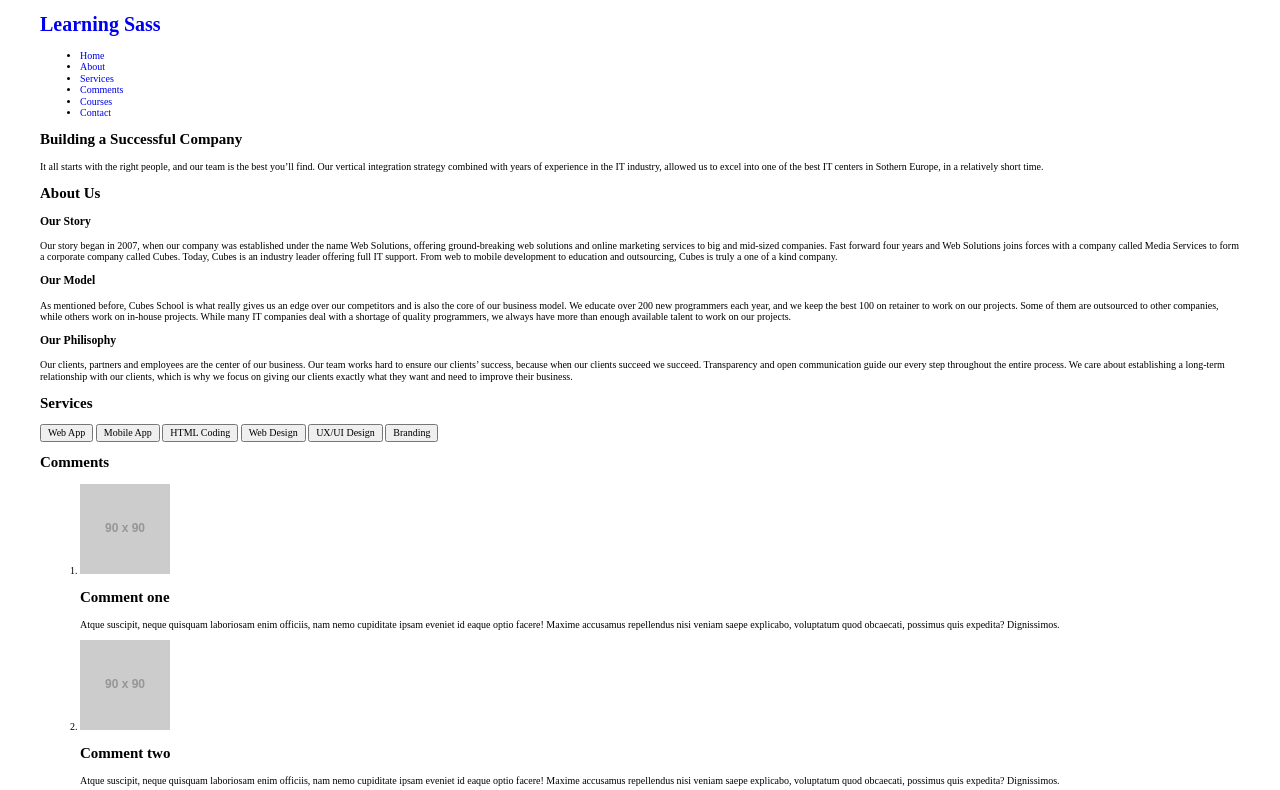
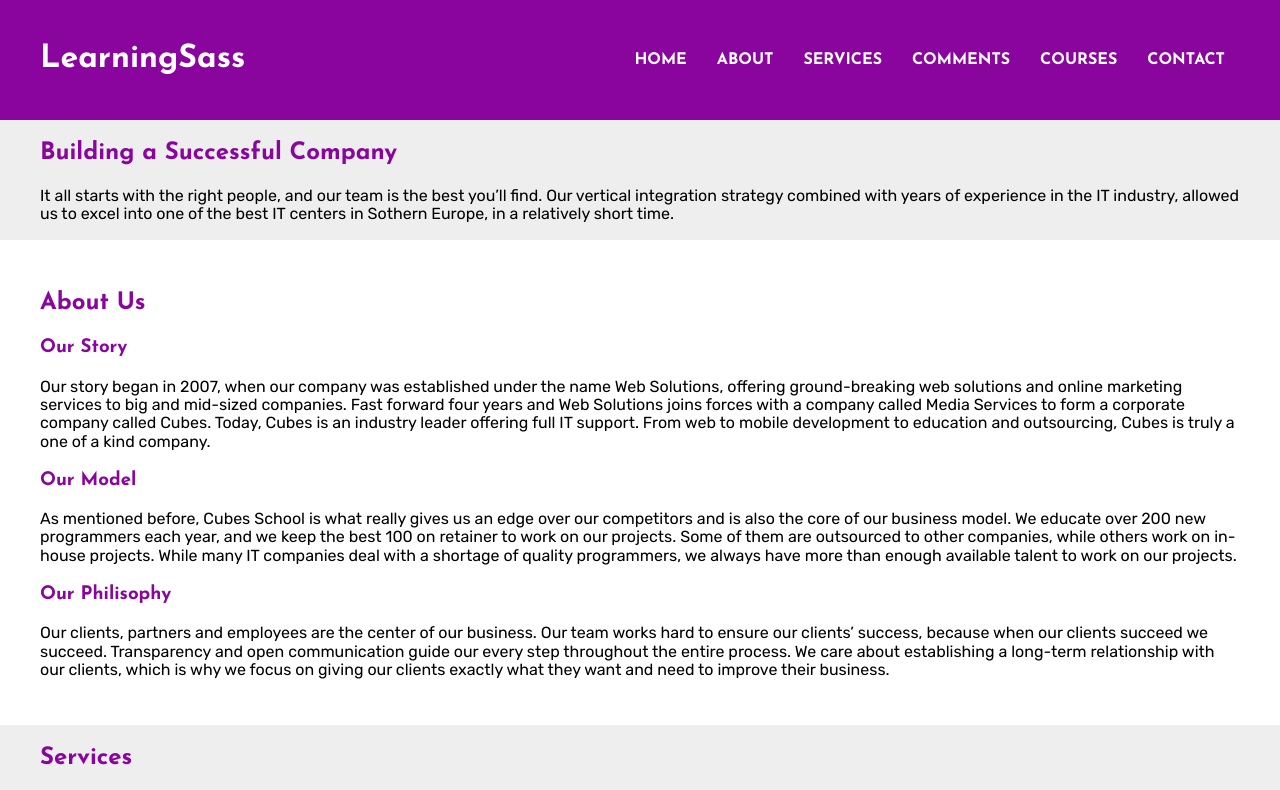
Before and after one commit to AnjaDj34/learningSass, a plain HTML site: page public_html/index.html in a window 1280 px wide. Shown: the top 790 px of the page. Drawn offline with nearby package versions, Linux system fonts and the light colour scheme; files that its build step writes are made by us from their sources; placeholder pictures from the web are drawn by us.

Commit message:
Header done

```diff
--- a/nbproject/private/private.xml
+++ b/nbproject/private/private.xml
@@ -3,8 +3,7 @@
     <editor-bookmarks xmlns="http://www.netbeans.org/ns/editor-bookmarks/2" lastBookmarkId="0"/>
     <open-files xmlns="http://www.netbeans.org/ns/projectui-open-files/2">
         <group>
-            <file>file:/C:/Users/Dell/Desktop/Fronted%20and%20wordpress%20kurs/materijal/08%20SASS/04%20SassPartials/learningSass%20anja/public_html/scss/theme.scss</file>
-            <file>file:/C:/Users/Dell/Desktop/Fronted%20and%20wordpress%20kurs/materijal/08%20SASS/04%20SassPartials/learningSass%20anja/public_html/index.html</file>
+            <file>file:/C:/Users/Dell/Desktop/Fronted-and-wordpress-kurs/materijal/08%20SASS/04%20SassPartials/learningSass%20anja/public_html/index.html</file>
         </group>
     </open-files>
 </project-private>
--- a/public_html/index.html
+++ b/public_html/index.html
@@ -17,8 +17,8 @@
     <body>
         <header>
             <div class="container">
+                 <h1 class="branding"><a href="#">LearningSass</a></h1>
                 <nav>
-                    <h1 class="branding"><a href="#">Learning Sass</a></h1>
                     <ul>
                         <li><a href="#home">Home</a></li>
                         <li><a href="#about">About</a></li>
--- a/public_html/scss/partial/_aboutSection.scss
+++ b/public_html/scss/partial/_aboutSection.scss
@@ -1,9 +1,6 @@
-/*
-To change this license header, choose License Headers in Project Properties.
-To change this template file, choose Tools | Templates
-and open the template in the editor.
-*/
-/*
-    Created on : Feb 25, 2022, 11:20:17 PM
-    Author     : Dell
-*/
+$about-bg: $white;
+
+.about-section{
+    padding: 30px 0;
+    background-color: $about-bg;
+}
--- a/public_html/scss/partial/_base.scss
+++ b/public_html/scss/partial/_base.scss
@@ -1,3 +1,13 @@
+$default-text-color: $black;
+$default-bg: $light-gray;
+$default-weight: $font-regular;
+$default-font: $rubik;
+
+$heading-font: $josefin;
+$heading-weight: $font-bold;
+$heading-color: $purple;
+
+
 img{
     max-width: 100%;
 }
@@ -17,6 +27,19 @@ html{
     font-size: 10px;
 }
 
+body{
+    font-size: 1.6rem;
+    color: $black;
+    background-color: $default-bg;
+    font-family: $default-font;
+    font-weight: $default-weight;
+}
+
+h1, h2, h3, h4, h5, h6{
+    font-family: $heading-font;
+    color: $heading-color;
+}
+
 .container{
     margin: 0 auto;
     width: 95%;
--- a/public_html/scss/partial/_commentSection.scss
+++ b/public_html/scss/partial/_commentSection.scss
@@ -1,9 +1,6 @@
-/*
-To change this license header, choose License Headers in Project Properties.
-To change this template file, choose Tools | Templates
-and open the template in the editor.
-*/
-/*
-    Created on : Feb 25, 2022, 11:20:54 PM
-    Author     : Dell
-*/
+$comment-bg: $white;
+
+.comment-section{
+    padding: 30px 0;
+    background-color: $comment-bg;
+}
--- /dev/null
+++ b/public_html/scss/partial/_fonts.scss
@@ -0,0 +1,14 @@
+@import url('https://fonts.googleapis.com/css2?family=Josefin+Sans:wght@400;700&family=Lato:wght@400;700&family=Rubik:wght@400;700&display=swap');
+
+/*
+font-family: 'Josefin Sans', sans-serif;
+font-family: 'Lato', sans-serif;
+font-family: 'Rubik', sans-serif;
+*/
+
+$lato: 'Lato', sans-serif;
+$rubik: 'Rubik', sans-serif;
+$josefin: 'Josefin Sans', sans-serif;
+
+$font-regular:400;
+$font-bold:700;
--- a/public_html/scss/partial/_footer.scss
+++ b/public_html/scss/partial/_footer.scss
@@ -1,9 +1,11 @@
-/*
-To change this license header, choose License Headers in Project Properties.
-To change this template file, choose Tools | Templates
-and open the template in the editor.
-*/
-/*
-    Created on : Feb 25, 2022, 11:22:51 PM
-    Author     : Dell
-*/
+$footer-bg:$purple;
+$footer-color: $white;
+
+footer{
+    padding: 30px 0;
+    background-color: $footer-bg;
+}
+
+footer a, footer p{
+    color: $footer-color;
+}
--- a/public_html/scss/partial/_header.scss
+++ b/public_html/scss/partial/_header.scss
@@ -1,3 +1,80 @@
+$header-bg: $purple;
+$header-link-color: $white;
+$nav-font:$josefin;
+$nav-link-hover:$green;
+
+
 header{
-    padding: 20px0;
+    padding: 20px 0;
+    background-color: $header-bg;
+
+    .branding{
+        text-align: center;
+
+        a{
+            color: $header-link-color;
+        }
+    }
+
+    nav{
+        ul{
+            list-style: none;
+            padding-left: 0;
+            li{
+                a{
+                    display: block;
+                    padding: 5px 0;
+                    color: $header-link-color;
+                    text-align: center;
+                    font-family: $nav-font;
+                    text-transform: uppercase;
+                    font-weight: $font-bold;
+
+                    &:hover,
+                        &.active{
+                        color: $nav-link-hover;
+                    }
+                }
+            }
+        }
+    }
 }
+
+
+@media(min-width:768px){
+    header{
+        .container{
+            display: flex;
+            justify-content: space-between;
+            align-items: center;
+
+            nav{
+                ul{
+                    display: flex;
+
+                    li{
+                        a{
+                            padding: 5px;
+                        }
+                    }
+                }
+            }
+        }
+    }
+}
+
+@media(min-width:992px){
+    header{
+        .container{
+                      nav{
+                ul{
+                    li{
+                        a{
+                            padding: 5px 15px;
+                        }
+                    }
+                }
+            }
+        }
+    }
+}
--- /dev/null
+++ b/public_html/scss/partial/_variables.scss
@@ -0,0 +1,13 @@
+$black: #000000;
+$white: #ffffff;
+$purple: #8a059e;
+$red:#d60909;
+$blue: #00bfff;
+$green: #00ab67;
+$orange: #fa8900;
+$yellow:#faed00;
+$cyan:#faed00;
+
+
+$light-gray: #eeeeee;
+$dark-gray: #444444;
--- a/public_html/scss/theme.scss
+++ b/public_html/scss/theme.scss
@@ -1,4 +1,5 @@
-
+@import "partial/_variables.scss";
+@import "partial/_fonts.scss";
 @import "partial/_reset.scss";
 @import "partial/_base.scss";
 @import "partial/_header.scss";
```
Also changed, not shown: public_html/css/theme.css, 1 other file.
